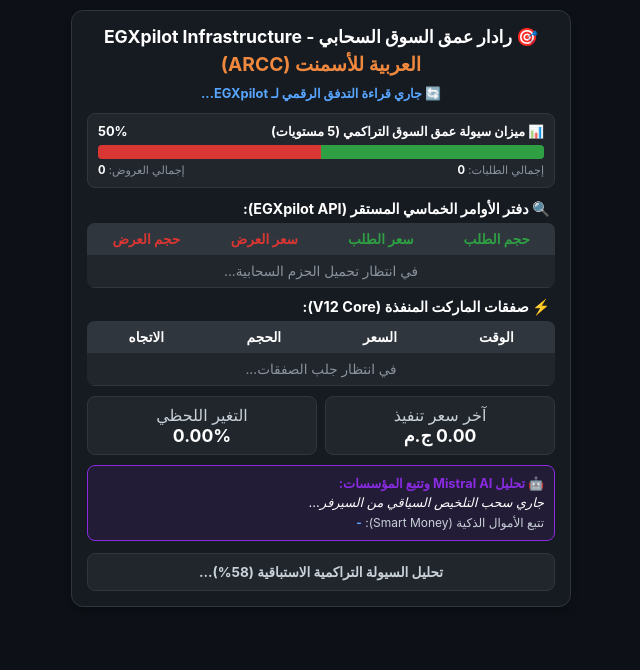
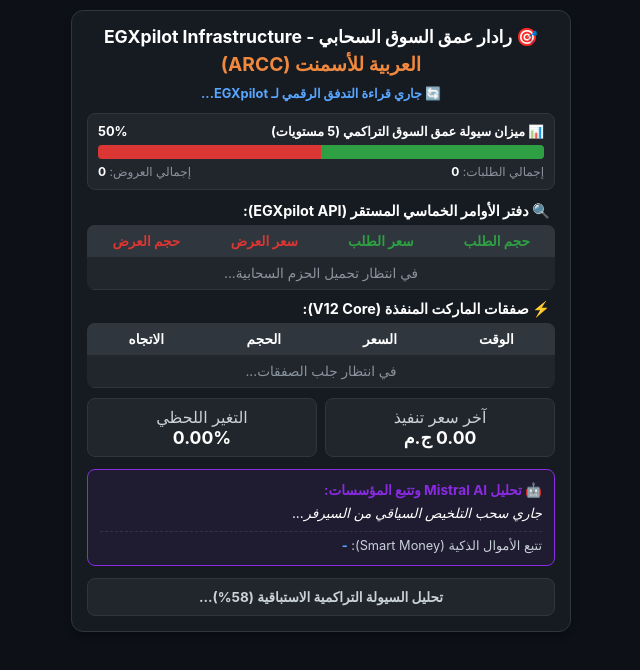
Before and after one commit to egytornado-tech/my-egx-scanner, a plain HTML site: page index.html in a window 1280 px wide. Shown: the whole page, without its empty margins (319-959 px from the left). Drawn offline with Linux system fonts and the light colour scheme; no server answers.

Commit message:
Refactor styles and enhance AI analysis display
Updated styles for improved readability and consistency. Modified AI analysis display and adjusted data fetching logic.

```diff
--- a/index.html
+++ b/index.html
@@ -5,35 +5,163 @@
     <meta name="viewport" content="width=device-width, initial-scale=1.0">
     <title>🎯 رادار عمق السوق السحابي - EGXpilot Premium</title>
     <style>
-        :root { --bg: #0d1117; --card: #161b22; --border: #30363d; --text: #c9d1d9; --green: #2ea043; --blue: #58a6ff; --orange: #f0883e; --red: #da3633; --purple: #8a2be2; }
-        body { background: var(--bg); color: var(--text); font-family: -apple-system, BlinkMacSystemFont, sans-serif; padding: 10px; margin: 0; text-align: center; }
-        .container { max-width: 500px; margin: auto; }
-        .card { background: var(--card); border: 1px solid var(--border); border-radius: 12px; padding: 15px; margin-bottom: 15px; box-shadow: 0 4px 6px rgba(0,0,0,0.3); }
-        h1 { font-size: 1.1rem; color: #fff; margin: 0 0 5px 0; }
-        .stock-title { font-size: 1.2rem; color: var(--orange); font-weight: bold; margin-bottom: 10px; }
-        .status { font-size: 0.8rem; color: var(--blue); margin-bottom: 12px; font-weight: bold; }
+        :root {
+            --bg: #0d1117;
+            --card: #161b22;
+            --border: #30363d;
+            --text: #c9d1d9;
+            --green: #2ea043;
+            --blue: #58a6ff;
+            --orange: #f0883e;
+            --red: #da3633;
+            --purple: #8a2be2;
+        }
+        body {
+            background: var(--bg);
+            color: var(--text);
+            font-family: -apple-system, BlinkMacSystemFont, "Segoe UI", Roboto, sans-serif;
+            padding: 10px;
+            margin: 0;
+            text-align: center;
+        }
+        .container {
+            max-width: 500px;
+            margin: auto;
+        }
+        .card {
+            background: var(--card);
+            border: 1px solid var(--border);
+            border-radius: 12px;
+            padding: 15px;
+            margin-bottom: 15px;
+            box-shadow: 0 4px 6px rgba(0,0,0,0.3);
+        }
+        h1 {
+            font-size: 1.1rem;
+            color: #fff;
+            margin: 0 0 5px 0;
+        }
+        .stock-title {
+            font-size: 1.2rem;
+            color: var(--orange);
+            font-weight: bold;
+            margin-bottom: 10px;
+        }
+        .status {
+            font-size: 0.8rem;
+            color: var(--blue);
+            margin-bottom: 12px;
+            font-weight: bold;
+        }
 
-        .pressure-container { background: #21262d; border: 1px solid var(--border); border-radius: 8px; padding: 10px; margin-bottom: 12px; }
-        .pressure-title { font-size: 0.8rem; color: #fff; font-weight: bold; margin-bottom: 6px; display: flex; justify-content: space-between;}
-        .pressure-bar-bg { background: #30363d; border-radius: 4px; height: 14px; overflow: hidden; display: flex; }
-        .pressure-bid { background: var(--green); height: 100%; transition: width 0.4s ease; }
-        .pressure-ask { background: var(--red); height: 100%; transition: width 0.4s ease; }
+        .pressure-container {
+            background: #21262d;
+            border: 1px solid var(--border);
+            border-radius: 8px;
+            padding: 10px;
+            margin-bottom: 12px;
+        }
+        .pressure-title {
+            font-size: 0.8rem;
+            color: #fff;
+            font-weight: bold;
+            margin-bottom: 6px;
+            display: flex;
+            justify-content: space-between;
+        }
+        .pressure-bar-bg {
+            background: #30363d;
+            border-radius: 4px;
+            height: 14px;
+            overflow: hidden;
+            display: flex;
+        }
+        .pressure-bid {
+            background: var(--green);
+            height: 100%;
+            transition: width 0.4s ease;
+        }
+        .pressure-ask {
+            background: var(--red);
+            height: 100%;
+            transition: width 0.4s ease;
+        }
 
-        .section-title { font-size: 0.9rem; color: #fff; text-align: right; margin: 10px 5px 5px 0; font-weight: bold; }
-        .radar-table { width: 100%; border-collapse: collapse; font-size: 0.85rem; background: #21262d; border-radius: 8px; overflow: hidden; margin-bottom: 10px; }
-        .radar-table th { background: #30363d; color: #fff; padding: 8px; }
-        .radar-table td { padding: 8px; border-bottom: 1px solid var(--border); color: #fff; }
+        .section-title {
+            font-size: 0.9rem;
+            color: #fff;
+            text-align: right;
+            margin: 10px 5px 5px 0;
+            font-weight: bold;
+        }
+        .radar-table {
+            width: 100%;
+            border-collapse: collapse;
+            font-size: 0.85rem;
+            background: #21262d;
+            border-radius: 8px;
+            overflow: hidden;
+            margin-bottom: 10px;
+        }
+        .radar-table th {
+            background: #30363d;
+            color: #fff;
+            padding: 8px;
+        }
+        .radar-table td {
+            padding: 8px;
+            border-bottom: 1px solid var(--border);
+            color: #fff;
+        }
 
         .trade-buy { color: #2ea043 !important; font-weight: bold; }
         .trade-sell { color: #da3633 !important; font-weight: bold; }
-        .metric-grid { display: grid; grid-template-columns: 1fr 1fr; gap: 8px; margin-top: 10px; }
-        .metric-box { background: #21262d; border: 1px solid var(--border); padding: 8px; border-radius: 8px; }
-        .metric-box b { font-size: 1.1rem; color: #fff; }
 
-        .ai-box { background: rgba(138, 43, 226, 0.1); border: 1px solid var(--purple); border-radius: 8px; padding: 10px; margin-top: 10px; text-align: right; font-size: 0.8rem; }
-        .signal-box { padding: 10px; border-radius: 8px; font-weight: bold; font-size: 0.85rem; border: 1px solid var(--border); margin-top: 12px; }
-        .alert-accumulation { background: rgba(46, 160, 67, 0.2); color: #fff; border-color: var(--green); }
-        .alert-normal { background: #21262d; color: var(--text); }
+        .metric-grid {
+            display: grid;
+            grid-template-columns: 1fr 1fr;
+            gap: 8px;
+            margin-top: 10px;
+        }
+        .metric-box {
+            background: #21262d;
+            border: 1px solid var(--border);
+            padding: 8px;
+            border-radius: 8px;
+        }
+        .metric-box b {
+            font-size: 1.1rem;
+            color: #fff;
+        }
+
+        /* لوحة تحليل الذكاء الاصطناعي والمؤسسات (Purple Theme) */
+        .ai-box {
+            background: rgba(138, 43, 226, 0.08);
+            border: 1px solid var(--purple);
+            border-radius: 8px;
+            padding: 12px;
+            margin-top: 12px;
+            text-align: right;
+            font-size: 0.85rem;
+        }
+
+        .signal-box {
+            padding: 10px;
+            border-radius: 8px;
+            font-weight: bold;
+            font-size: 0.85rem;
+            border: 1px solid var(--border);
+            margin-top: 12px;
+        }
+        .alert-accumulation {
+            background: rgba(46, 160, 67, 0.15);
+            color: #fff;
+            border-color: var(--green);
+        }
+        .alert-normal {
+            background: #21262d;
+            color: var(--text);
+        }
     </style>
 </head>
 <body>
@@ -53,7 +181,7 @@
                 <div id="pressure-bid-bar" class="pressure-bid" style="width: 50%;"></div>
                 <div id="pressure-ask-bar" class="pressure-ask" style="width: 50%;"></div>
             </div>
-            <div style="display: flex; justify-content: space-between; font-size: 0.7rem; color: #8b949e; margin-top: 4px;">
+            <div style="display: flex; justify-content: space-between; font-size: 0.75rem; color: #8b949e; margin-top: 5px;">
                 <span>إجمالي الطلبات: <b id="lbl-total-bids" style="color:#fff;">0</b></span>
                 <span>إجمالي العروض: <b id="lbl-total-asks" style="color:#fff;">0</b></span>
             </div>
@@ -95,9 +223,9 @@
         </div>
 
         <div class="ai-box">
-            <span style="font-weight:bold; color:var(--purple);">🤖 تحليل Mistral AI وتتبع المؤسسات:</span>
-            <p id="ai-text" style="margin:4px 0 0 0; color:#fff; font-style:italic;">جاري سحب التلخيص السياقي من السيرفر...</p>
-            <div style="margin-top:5px; font-size:0.75rem;">
+            <span style="font-weight:bold; color:var(--purple); display:block; margin-bottom:6px;">🤖 تحليل Mistral AI وتتبع المؤسسات:</span>
+            <p id="ai-text" style="margin:0; color:#fff; font-style:italic; line-height:1.4;">جاري سحب التلخيص السياقي من السيرفر...</p>
+            <div style="margin-top:8px; font-size:0.8rem; border-top: 1px dashed var(--border); padding-top: 6px;">
                 <span>تتبع الأموال الذكية (Smart Money): <b id="lbl-smart-money" style="color:var(--blue);">-</b></span>
             </div>
         </div>
@@ -107,14 +235,15 @@
 </div>
 
 <script>
-    const DATA_URL = "data.json";
+    // المسار المباشر لملف الـ data.json الخاص بمستودعك
+    const DATA_URL = "https://egytornado-tech.github.io/my-egx-scanner/data.json";
 
     async function loadCloudData() {
         try {
-            // كسر الكاش لضمان جلب البيانات فريش من سيرفرات جيت هاب
-            const res = await fetch(DATA_URL + "?t=" + new Date().getTime());
-            if (res.ok) {
-                const data = await res.json();
+            // كسر كاش المتصفحات في الموبايل باستخدام متغير زمني فريد لكل طلب لضمان تحديث فوري
+            const response = await fetch(DATA_URL + "?nocache=" + new Date().getTime());
+            if (response.ok) {
+                const data = await response.json();
 
                 document.getElementById('connection-status').innerText = `🟢 متصل سحابياً: المنظومة تعمل بالكامل أونلاين عبر EGXpilot v2.0`;
                 document.getElementById('connection-status').style.color = "#2ea043";
@@ -122,21 +251,25 @@
                 let bids = data.depth?.buy || [];
                 let asks = data.depth?.sell || [];
 
+                // اقتطاع أول 5 مستويات فقط
                 bids = bids.slice(0, 5);
                 asks = asks.slice(0, 5);
 
+                // حساب إجمالي السيولة في الدفتر الخماسي لمقارنة العرض بالطلب
                 let totalBidVol = bids.reduce((sum, item) => sum + parseInt(item.volume || 0), 0);
                 let totalAskVol = asks.reduce((sum, item) => sum + parseInt(item.volume || 0), 0);
 
                 let totalVolumePool = totalBidVol + totalAskVol;
                 let bidPressurePct = totalVolumePool > 0 ? ((totalBidVol / totalVolumePool) * 100) : 50;
 
+                // تحديث بار ميزان السيولة
                 document.getElementById('pressure-pct').innerText = bidPressurePct.toFixed(1) + "%";
                 document.getElementById('pressure-bid-bar').style.width = bidPressurePct + "%";
                 document.getElementById('pressure-ask-bar').style.width = (100 - bidPressurePct) + "%";
                 document.getElementById('lbl-total-bids').innerText = totalBidVol.toLocaleString();
                 document.getElementById('lbl-total-asks').innerText = totalAskVol.toLocaleString();
 
+                // بناء جدول دفتر الأوامر الخماسي
                 let depthHtml = "";
                 let maxRows = Math.max(bids.length, asks.length);
                 for (let i = 0; i < maxRows; i++) {
@@ -148,6 +281,7 @@
                 }
                 document.getElementById('depth-rows').innerHTML = depthHtml;
 
+                // تحديث حقول السعر والتغير اللحظي
                 if(data.lastPrice) document.getElementById('live-price').innerText = parseFloat(data.lastPrice).toFixed(2) + " ج.م";
                 if(data.changePercent) {
                     let chg = parseFloat(data.changePercent);
@@ -156,32 +290,35 @@
                     el.style.color = chg >= 0 ? "var(--green)" : "var(--red)";
                 }
 
+                // تحديث لوحة الذكاء الاصطناعي والمؤسسات (Mistral AI Context)
                 if(data.ai_summary) document.getElementById('ai-text').innerText = data.ai_summary;
                 document.getElementById('lbl-smart-money').innerText = data.smart_money ? "🔥 نشط وتجميع مؤسسي رصين" : "خامل";
                 document.getElementById('lbl-smart-money').style.color = data.smart_money ? "var(--green)" : "var(--red)";
 
+                // بناء جدول التنفيذات الفورية للماركت
                 let tradesHtml = "";
                 (data.trades || []).forEach(t => {
                     let sideClass = t.side === 'buy' ? 'trade-buy' : 'trade-sell';
-                    tradesHtml += `<tr><td>${t.time}</td><td>${t.price}</td><td>${t.volume.toLocaleString()}</td><td class="${sideClass}">${t.side === 'buy' ? 'شراء ماركت' : 'بيع ماركت'}</td></tr>`;
+                    tradesHtml += `<tr><td>${t.time}</td><td>${t.price.toFixed(2)}</td><td>${t.volume.toLocaleString()}</td><td class="${sideClass}">${t.side === 'buy' ? 'شراء ماركت' : 'بيع ماركت'}</td></tr>`;
                 });
                 document.getElementById('trade-rows').innerHTML = tradesHtml;
 
+                // فحص شرط الـ 58% لإطلاق إشارة التجميع الصريح
                 const signalBox = document.getElementById('signal-display');
                 if (bidPressurePct >= 58.0) {
-                    signalBox.innerText = `🔥 سيولة تجمعية صريحة بقوة ${bidPressurePct.toFixed(1)}%! كتل الطلبات تمتص العروض بدعم مؤسسي كامل.`;
+                    signalBox.innerText = `🔥 سيولة تجميعية صريحة بقوة ${bidPressurePct.toFixed(1)}%! كتل الطلبات تمتص العروض بدعم من قوى الـ Smart Money.`;
                     signalBox.className = "signal-box alert-accumulation";
                 } else {
-                    signalBox.innerText = `⚖️ ميزان السيولة مستقر سحابياً بانتظار إشارات كسر حركية جديدة.`;
+                    signalBox.innerText = `⚖️ ميزان السيولة مستقر حالياً بانتظار إشارات كسر حركية جديدة.`;
                     signalBox.className = "signal-box alert-normal";
                 }
             }
         } catch (e) {
-            console.error("Error loading cloud data:", e);
+            console.error("خطأ أثناء جلب ملف الحزمة السحابية:", e);
         }
     }
 
-    // فحص دوري كل 5 ثوانٍ لقراءة التحديث السحابي
+    // تعيين الفحص والتحيين التلقائي المستمر كل 5 ثوانٍ لقراءة تحديثات السيرفر
     setInterval(loadCloudData, 5000);
     loadCloudData();
 </script>
```
